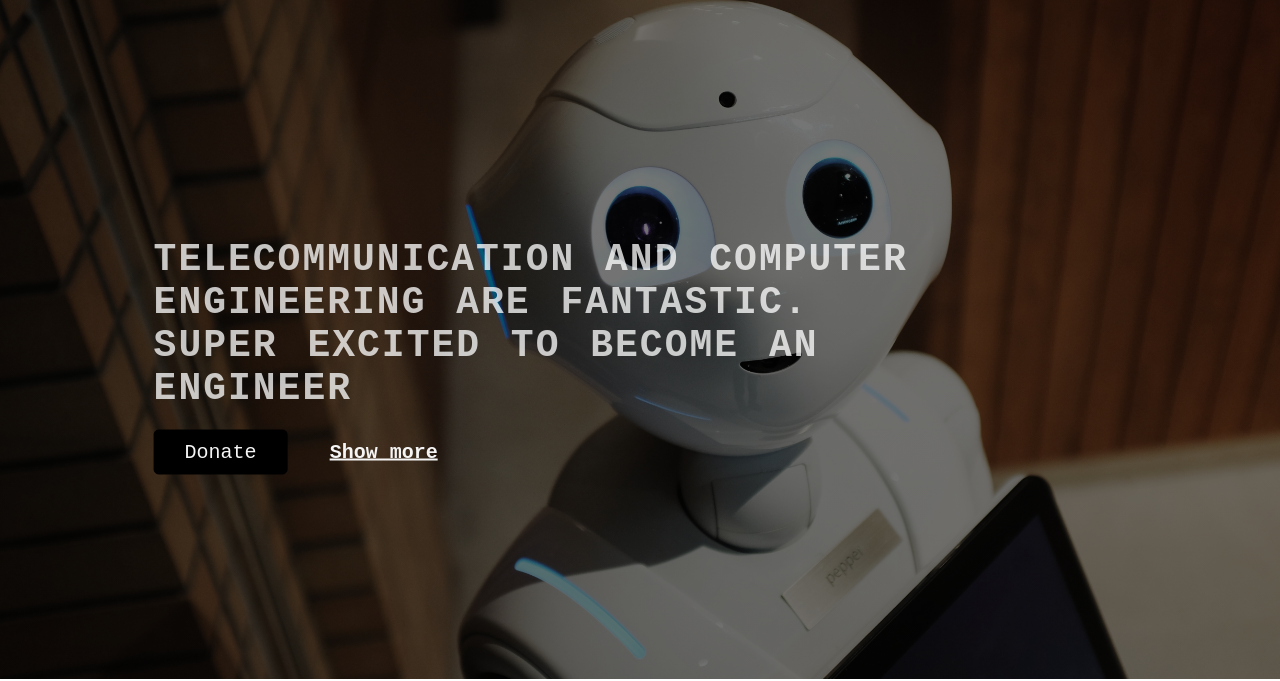
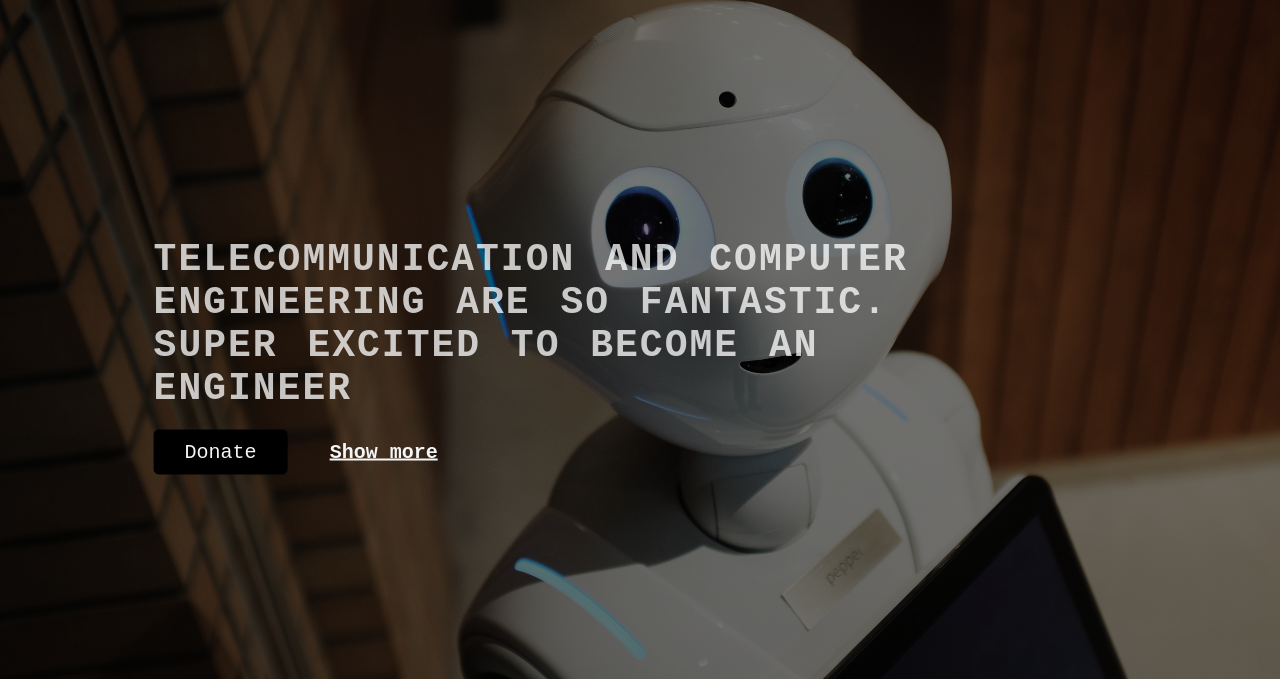
Before and after one commit to manohySr/Kotrana-CSS-part-1, a plain HTML site: page index.html in a window 1280 px wide. Shown: the part 121-802 px from the top of the page. Drawn offline with Linux system fonts and the light colour scheme.

Commit message:
Update index.html

```diff
--- a/index.html
+++ b/index.html
@@ -22,7 +22,7 @@
         </nav>
         <div class="heading-text">
             <h1>
-                Telecommunication and Computer engineering are fantastic.
+                Telecommunication and Computer engineering are so fantastic.
                 <br>
                 Super excited to become an engineer
             </h1>
```
